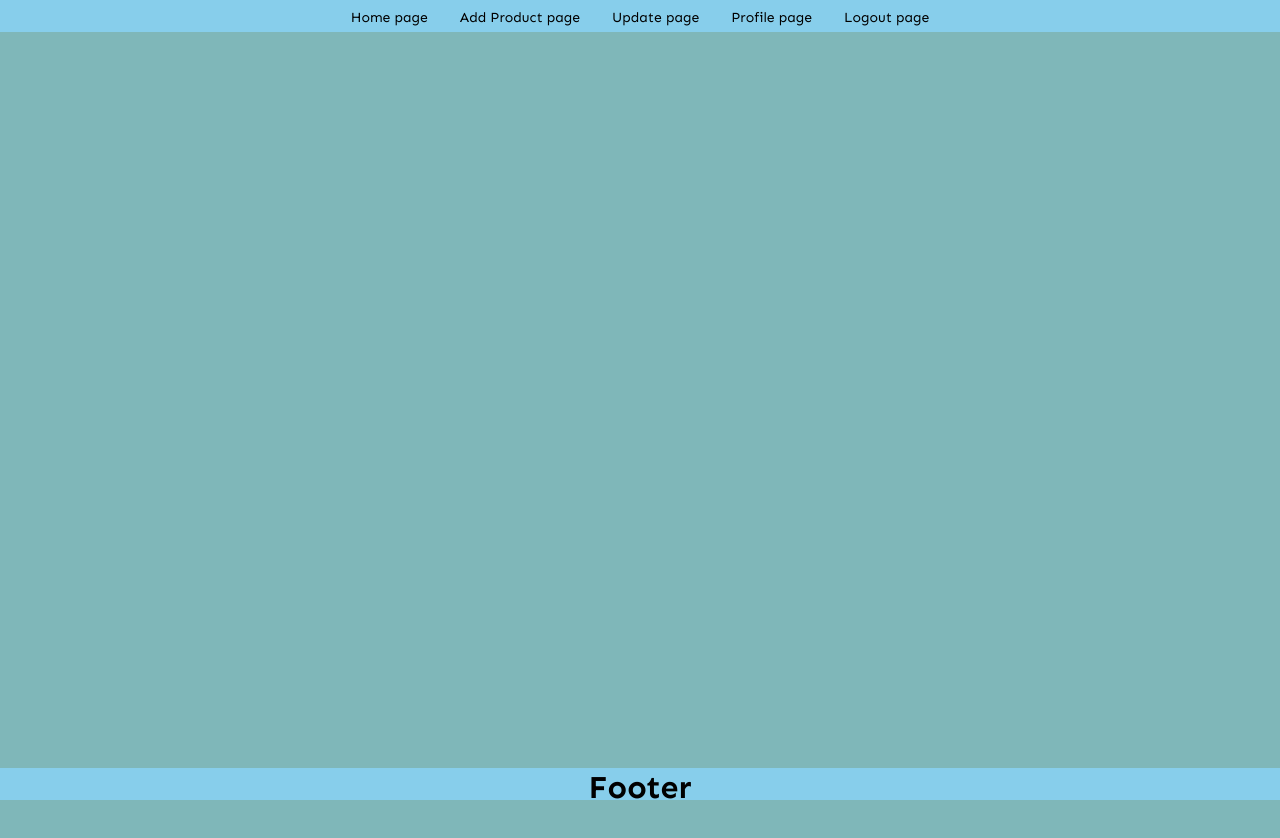
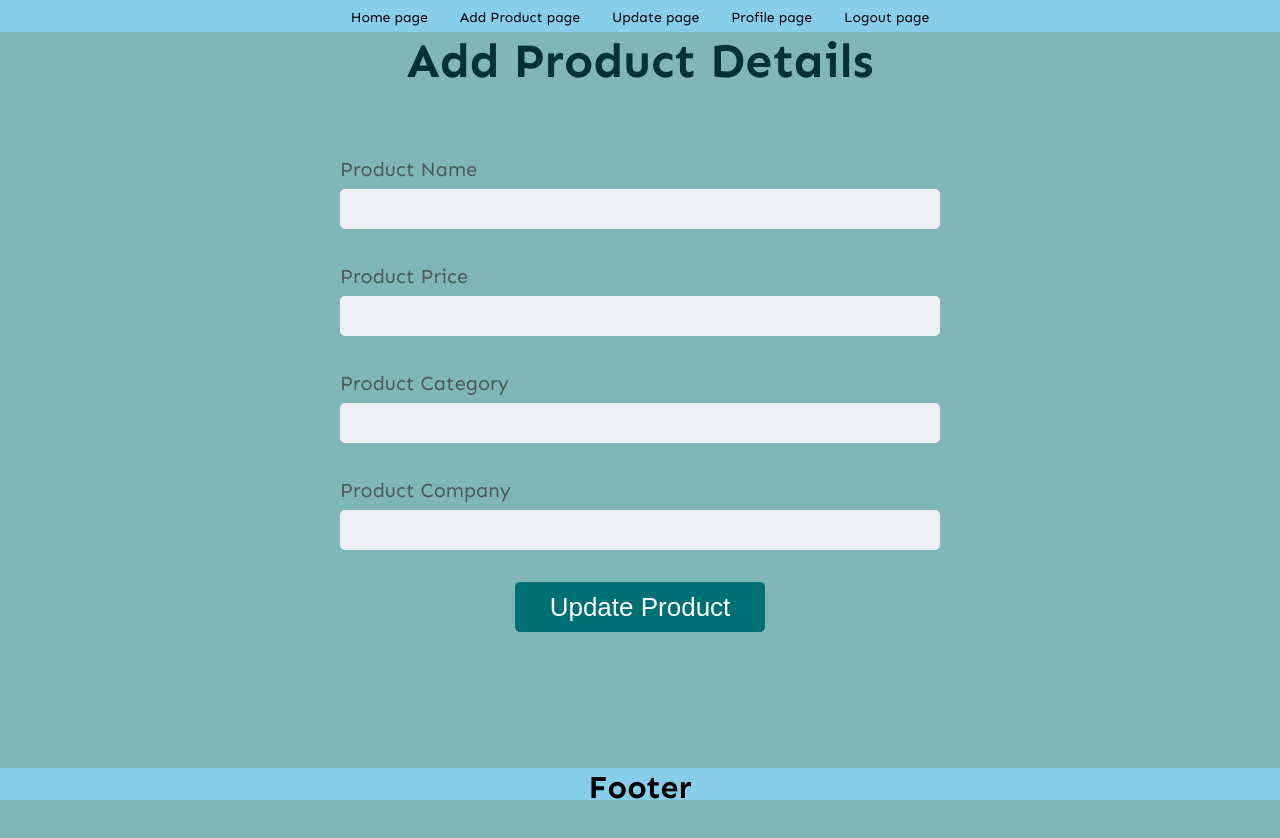
Before and after one commit to karan24mohan/e-comm, a React (Create React App) app: page /update/1 in a window 1280 px wide. Shown: the top 838 px of the page. Before the commit the page ends 806 px from the top, so only its background shows below. Built offline with nearby package versions, Linux system fonts and the light colour scheme; no server answers; sample sign-in values are in the browser's storage.

Commit message:
Update Product API and component built

```diff
--- a/src/App.js
+++ b/src/App.js
@@ -8,6 +8,7 @@ import PrivateComponent from "./Components/PrivateComponent";
 import Login from "./Components/Login";
 import Product from "./Components/Product";
 import Product_List from "./Components/Product_List";
+import UpdateProduct from "./Components/UpdateProduct";
 
 function App() {
   return (
@@ -18,7 +19,7 @@ function App() {
           <Route element={<PrivateComponent />}>
             <Route path="/" element={<Product_List />} />{" "}
             <Route path="/addProduct" element={<Product />} />{" "}
-            <Route path="/update" element={<h1> Update Product page </h1>} />
+            <Route path="/update/:id" element={<UpdateProduct />} />{" "}
             <Route path="/logout" element={<h1> Logout page </h1>} />
             <Route path="/profile" element={<h1> Profile page </h1>} />
           </Route>{" "}
--- a/src/Components/Product_List.js
+++ b/src/Components/Product_List.js
@@ -1,4 +1,5 @@
 import React, { useEffect, useState } from "react";
+import { Link } from "react-router-dom";
 import "../Product_List.css";
 
 const Product_List = () => {
@@ -53,6 +54,10 @@ const Product_List = () => {
                     >
                       Delete{" "}
                     </button>{" "}
+                    <Link to={`/update/${e._id}`}>
+                      {" "}
+                      <button> Update </button>{" "}
+                    </Link>{" "}
                   </td>{" "}
                 </tr>{" "}
               </>
--- /dev/null
+++ b/src/Components/UpdateProduct.js
@@ -0,0 +1,105 @@
+import React, { useEffect, useState } from "react";
+import { useParams, useNavigate } from "react-router";
+import "../Product.css";
+
+const UpdateProduct = () => {
+  const [name, setName] = useState("");
+  const [price, setPrice] = useState("");
+  const [category, setCategory] = useState("");
+  const [company, setCompany] = useState("");
+  const params = useParams();
+  const navigate = useNavigate();
+
+  useEffect(() => {
+    getProductDetails();
+  }, []);
+
+  const getProductDetails = async () => {
+    let result = await fetch(`http://localhost:4540/product/${params.id}`);
+    let data = await result.json();
+    setName(data.name);
+    setPrice(data.price);
+    setCompany(data.company);
+    setCategory(data.category);
+  };
+
+  const updateProduct = async () => {
+    console.log(name, price, category, company);
+    let result = await fetch(`http://localhost:4540/product/${params.id}`, {
+      method: "PUT",
+      body: JSON.stringify({ name, price, company, category }),
+      headers: {
+        "Content-Type": "application/json",
+      },
+    });
+    let data = await result.json();
+    console.log(data);
+    navigate("/");
+  };
+
+  return (
+    <>
+      <h2> Add Product Details </h2>{" "}
+      <div className="addProductWrapper">
+        <form>
+          <div className="productNameWrapper">
+            <label htmlFor="productName"> Product Name </label>{" "}
+            <input
+              type="text"
+              name="productName"
+              id="productName"
+              value={name}
+              onChange={(e) => {
+                setName(e.target.value);
+              }}
+            />{" "}
+          </div>{" "}
+          <div className="priceWrapper">
+            <label htmlFor="productPrice"> Product Price </label>{" "}
+            <input
+              type="text"
+              name="productPrice"
+              id="productPrice"
+              value={price}
+              onChange={(e) => {
+                setPrice(e.target.value);
+              }}
+            />{" "}
+          </div>{" "}
+          <div className="categoryWrapper">
+            <label htmlFor="productWrapper"> Product Category </label>{" "}
+            <input
+              type="text"
+              name="productWrapper"
+              id="productWrapper"
+              value={category}
+              onChange={(e) => {
+                setCategory(e.target.value);
+              }}
+            />{" "}
+          </div>{" "}
+          <div className="companyWrapper">
+            <label htmlFor="companyWrapper"> Product Company </label>{" "}
+            <input
+              type="text"
+              name="compnayWrapper"
+              id="companyWrapper"
+              value={company}
+              onChange={(e) => {
+                setCompany(e.target.value);
+              }}
+            />{" "}
+          </div>{" "}
+          <div className="addProductButton">
+            <button type="button" onClick={updateProduct}>
+              {" "}
+              Update Product{" "}
+            </button>{" "}
+          </div>{" "}
+        </form>{" "}
+      </div>{" "}
+    </>
+  );
+};
+
+export default UpdateProduct;
```
